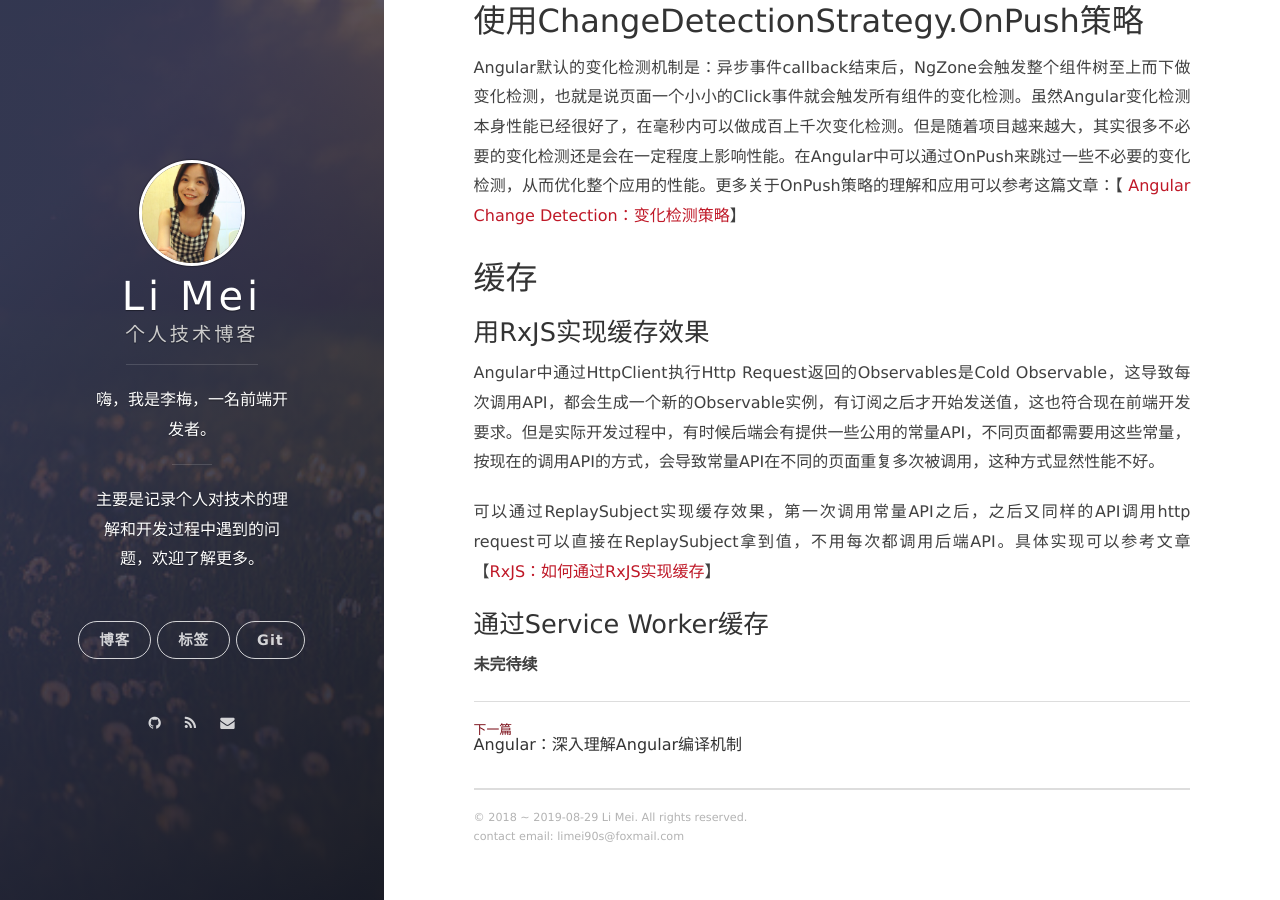
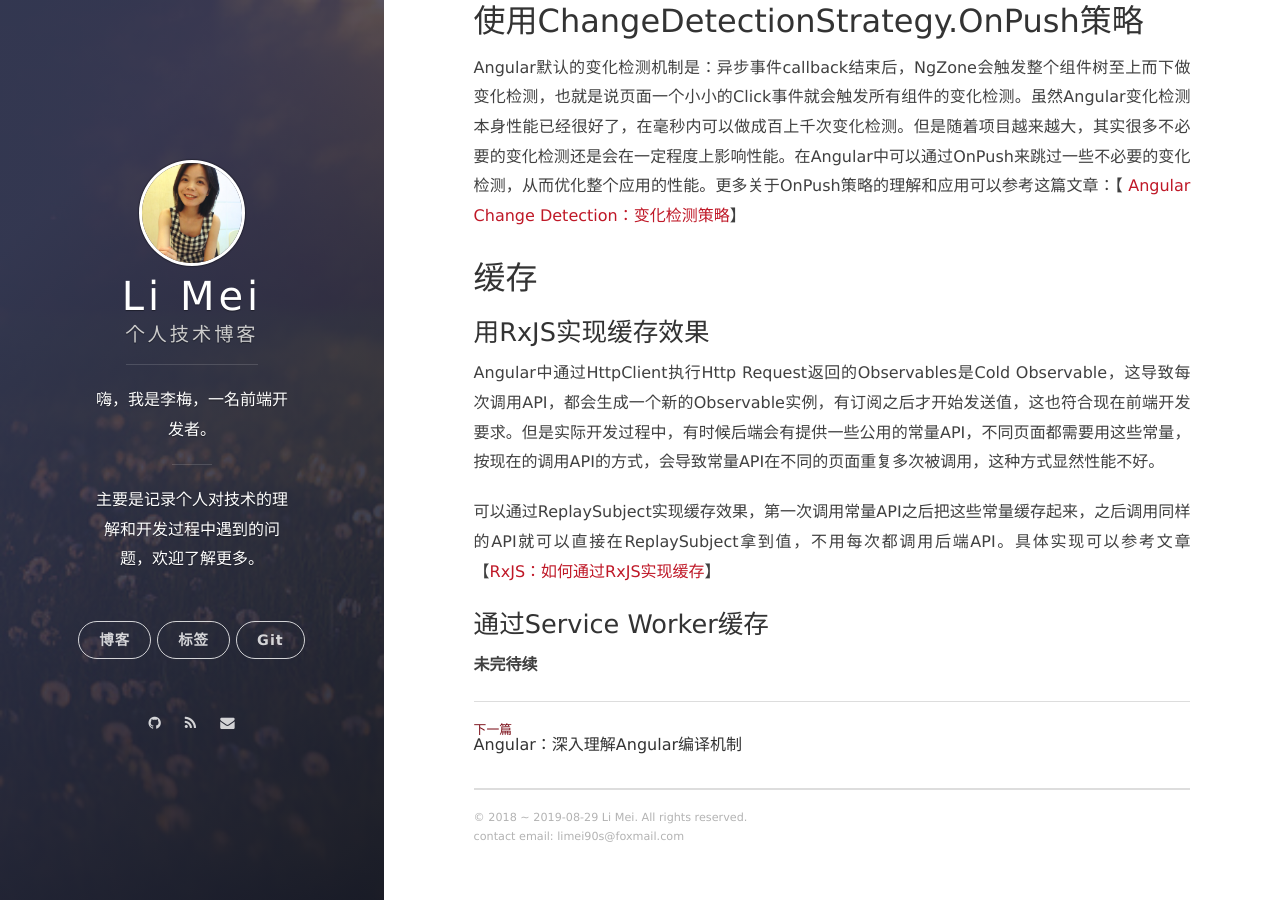
Before and after one commit to LiMeii/LiMeii.github.io, a Jekyll site: the page built from _posts/2019-08-30-angular-performance-checklists.md, in a window 1280 px wide and 900 px high, scrolled down 1589 px. Built offline with Jekyll 4.4.1, drawn with Linux system fonts in a browser that asks for light colours; nearby versions of some CDN libraries.

Commit message:
update angualr performace checklist post

```diff
--- a/_posts/2019-08-30-angular-performance-checklists.md
+++ b/_posts/2019-08-30-angular-performance-checklists.md
@@ -47,7 +47,7 @@ Angular默认的变化检测机制是：异步事件callback结束后，NgZone
 ### 用RxJS实现缓存效果
 Angular中通过HttpClient执行Http Request返回的Observables是Cold Observable，这导致每次调用API，都会生成一个新的Observable实例，有订阅之后才开始发送值，这也符合现在前端开发要求。但是实际开发过程中，有时候后端会有提供一些公用的常量API，不同页面都需要用这些常量，按现在的调用API的方式，会导致常量API在不同的页面重复多次被调用，这种方式显然性能不好。
 
-可以通过ReplaySubject实现缓存效果，第一次调用常量API之后，之后又同样的API调用http request可以直接在ReplaySubject拿到值，不用每次都调用后端API。具体实现可以参考文章【[RxJS：如何通过RxJS实现缓存](https://limeii.github.io/2019/08/rxjs-caching/)】
+可以通过ReplaySubject实现缓存效果，第一次调用常量API之后把这些常量缓存起来，之后调用同样的API就可以直接在ReplaySubject拿到值，不用每次都调用后端API。具体实现可以参考文章【[RxJS：如何通过RxJS实现缓存](https://limeii.github.io/2019/08/rxjs-caching/)】
 
 ### 通过Service Worker缓存
 
```
